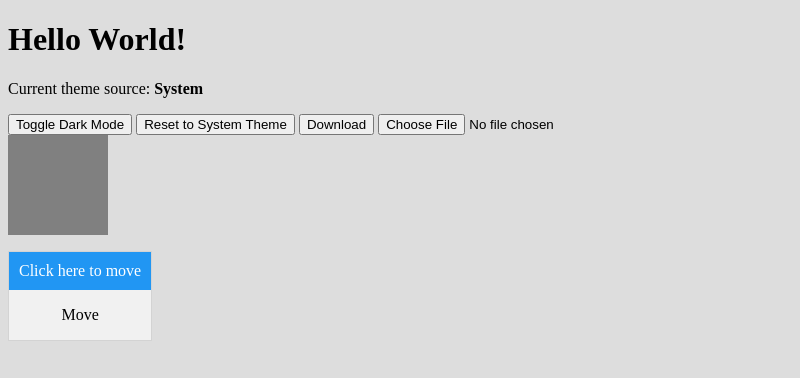
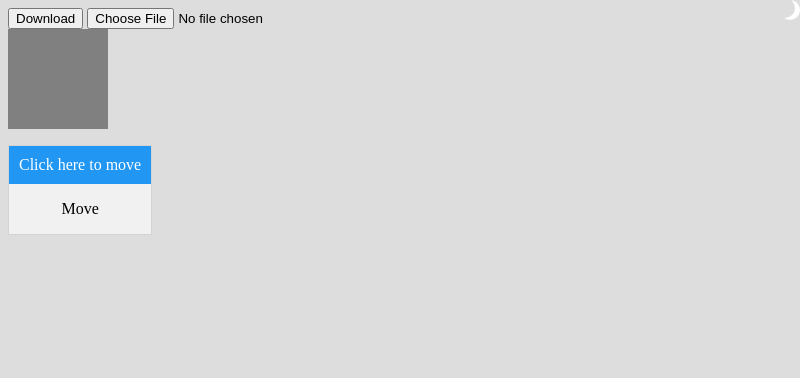
Before and after one commit to DonChronos/world_builder, an Electron app: page index.html in a window 800 px wide. Drawn offline with Linux system fonts and the light colour scheme.

Commit message:
Changed dark theme toggle to a crescent moon

```diff
--- a/index.html
+++ b/index.html
@@ -7,11 +7,7 @@
     <link rel="stylesheet" type="text/css" href="./styles.css">
 </head>
 <body>
-    <h1>Hello World!</h1>
-    <p>Current theme source: <strong id="theme-source">System</strong></p>
-
-    <button id="toggle-dark-mode">Toggle Dark Mode</button>
-    <button id="reset-to-system">Reset to System Theme</button>
+	<div id="moon"></div>
 	<button id="download">Download</button>
 	<input type="file" id="file-selector">
 	<div id="drop-area"></div>
--- a/main.js
+++ b/main.js
@@ -20,10 +20,6 @@ const createWindow = () => {
     }
     return nativeTheme.shouldUseDarkColors
   })
-
-  ipcMain.handle('dark-mode:system', () => {
-    nativeTheme.themeSource = 'system'
-  })
 }
 
 app.whenReady().then(() => {
--- a/preload.js
+++ b/preload.js
@@ -1,6 +1,5 @@
 const { contextBridge, ipcRenderer } = require('electron')
 
 contextBridge.exposeInMainWorld('darkMode', {
-  toggle: () => ipcRenderer.invoke('dark-mode:toggle'),
-  system: () => ipcRenderer.invoke('dark-mode:system')
+  toggle: () => ipcRenderer.invoke('dark-mode:toggle')
 })
--- a/renderer.js
+++ b/renderer.js
@@ -15,17 +15,10 @@ document.getElementById('download').addEventListener('click', async () => {
  await download(jsonData, 'json.txt', 'text/plain');
 })
 
-document.getElementById('toggle-dark-mode').addEventListener('click', async () => {
+document.getElementById('moon').addEventListener('click', async () => {
   const isDarkMode = await window.darkMode.toggle()
-  document.getElementById('theme-source').innerHTML = isDarkMode ? 'Dark' :
-'Light'
 })
 
-document.getElementById('reset-to-system').addEventListener('click', async () =>
-{
-  await window.darkMode.system()
-  document.getElementById('theme-source').innerHTML = 'System'
-})
 
 const fileSelector = document.getElementById('file-selector');
 fileSelector.addEventListener('change', event => {
--- a/styles.css
+++ b/styles.css
@@ -27,3 +27,16 @@
 	height: 100px;
 	background-color: gray;
 }
+
+#moon {
+	position: absolute;
+	cursor: pointer;
+	margin: auto;
+	top: 0;
+	right: 0px;
+	width: 20px;
+	height: 20px;
+	background-color: transparent;
+	border-radius: 50%;
+	box-shadow: inset -5px -2px 0px 0px #fff;
+}
```
